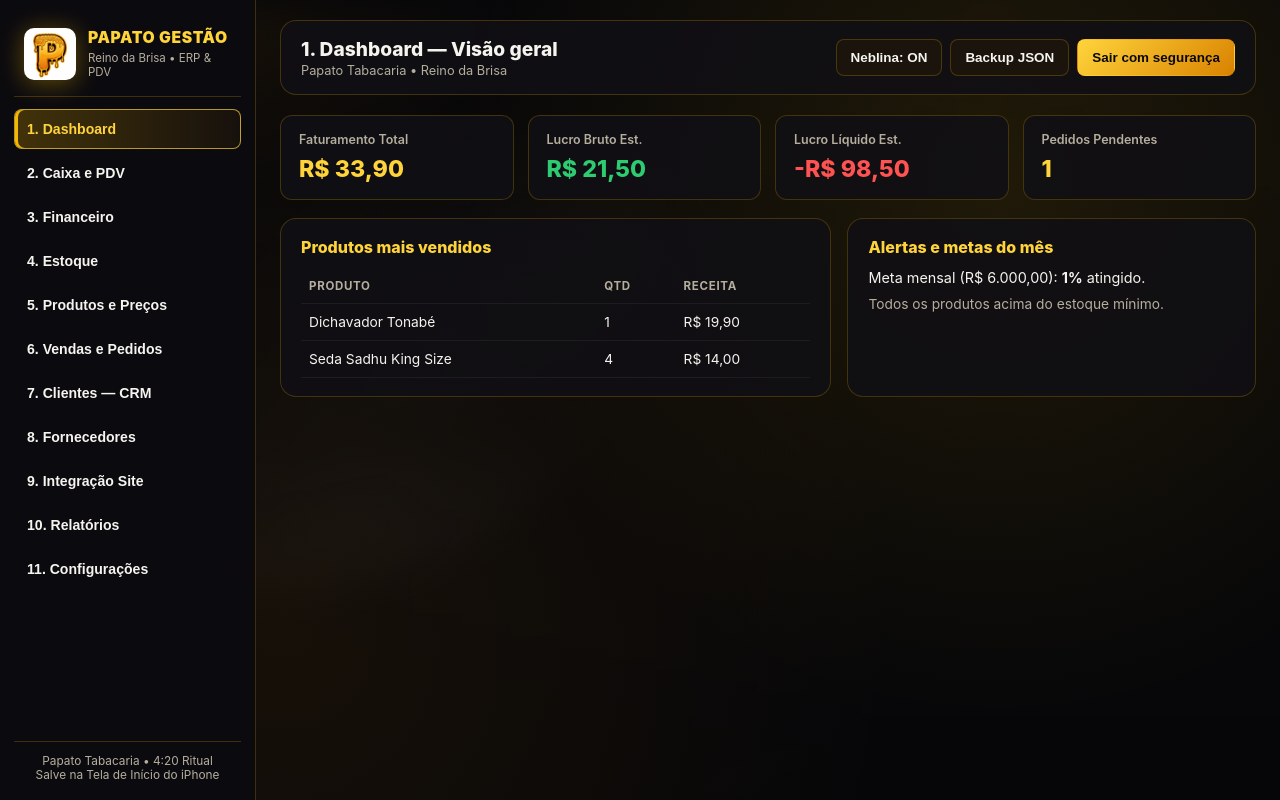
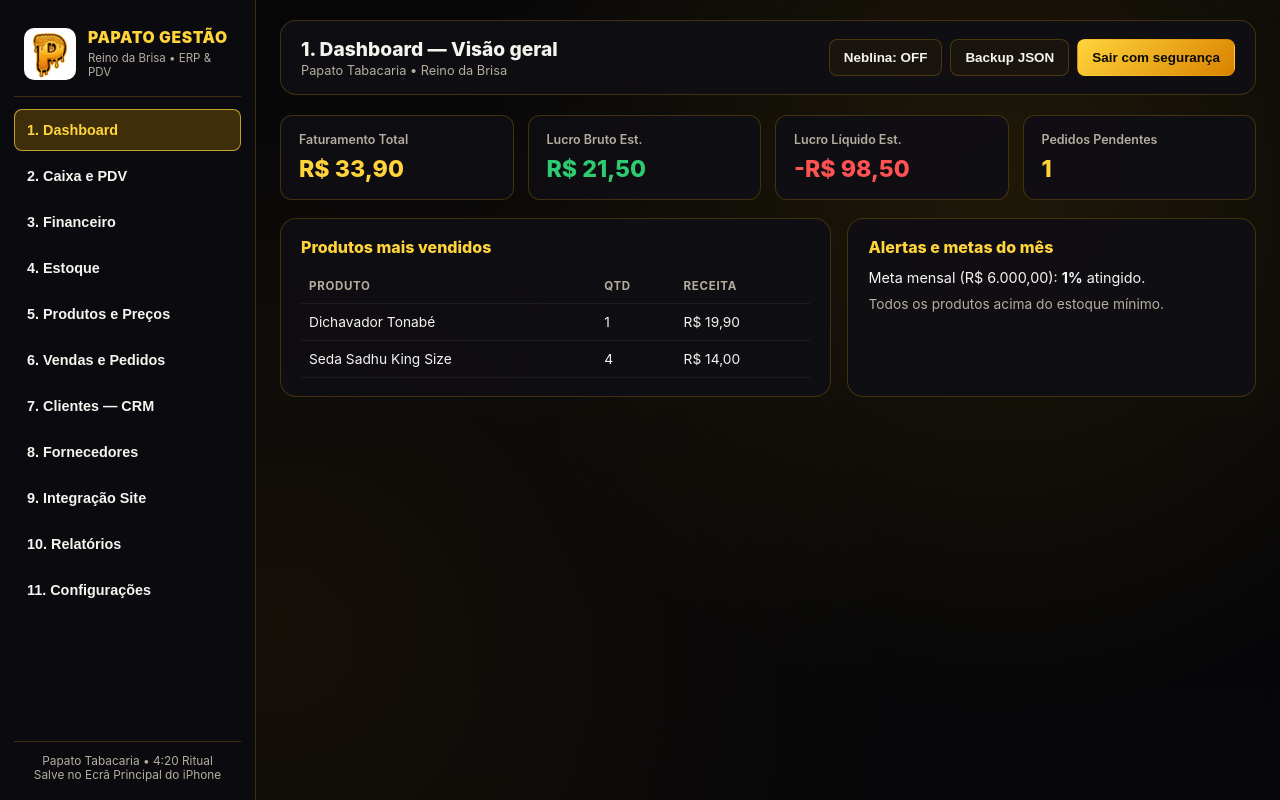
Before and after one commit to Papato4i20/gerenciador-painel, a plain HTML site: page index.html in a window 1280 px wide. Both pictures are taken after a click on the button "1. Dashboard". Drawn offline with Linux system fonts and the light colour scheme; animation ran at ten frames a second.

Commit message:
Update index.html

```diff
--- a/index.html
+++ b/index.html
@@ -1,7 +1,8 @@
 <!DOCTYPE html>
-<html lang="pt-BR">
+<html lang="pt-PT" translate="no">
 <head>
   <meta charset="UTF-8" />
+  <meta name="google" content="notranslate" />
   <meta name="viewport" content="width=device-width, initial-scale=1.0, maximum-scale=1.0, user-scalable=no" />
   <title>PAPATO GESTÃO • Tabacaria &amp; Headshop</title>
   <meta name="theme-color" content="#070709" />
@@ -14,9 +15,9 @@
   <style>
     :root {
       --bg-void: #070709;
-      --bg-surface: rgba(16, 15, 20, 0.88);
-      --bg-surface-strong: rgba(12, 11, 15, 0.96);
-      --bg-elevated: rgba(28, 22, 14, 0.9);
+      --bg-surface: rgba(16, 15, 20, 0.92);
+      --bg-surface-strong: rgba(12, 11, 15, 0.98);
+      --bg-elevated: rgba(28, 22, 14, 0.94);
       --gold: #f5b700;
       --gold-bright: #ffd43b;
       --honey: #d98200;
@@ -32,11 +33,13 @@
       --sidebar-w: 256px;
     }
 
-    * {
+    *, *::before, *::after {
       box-sizing: border-box;
       margin: 0;
       padding: 0;
       -webkit-tap-highlight-color: transparent;
+      animation: none !important;
+      transition: none !important;
     }
 
     html, body {
@@ -55,13 +58,12 @@
       height: 100vh;
       z-index: 0;
       pointer-events: none;
-      opacity: 1;
-      filter: blur(18px) contrast(1.12);
-      transition: opacity 0.25s ease;
+      display: none;
     }
 
-    #smokeCanvas.smoke-off {
-      opacity: 0;
+    #smokeCanvas.smoke-on {
+      display: block;
+      opacity: 0.7;
     }
 
     .ambient-overlay {
@@ -70,9 +72,9 @@
       z-index: 1;
       pointer-events: none;
       background:
-        radial-gradient(circle at 78% 22%, rgba(245, 183, 0, 0.11), transparent 46%),
-        radial-gradient(circle at 22% 78%, rgba(217, 130, 0, 0.08), transparent 52%),
-        linear-gradient(180deg, rgba(7, 7, 9, 0.18) 0%, rgba(7, 7, 9, 0.46) 100%);
+        radial-gradient(circle at 78% 22%, rgba(245, 183, 0, 0.1), transparent 46%),
+        radial-gradient(circle at 22% 78%, rgba(217, 130, 0, 0.07), transparent 52%),
+        linear-gradient(180deg, rgba(7, 7, 9, 0.25) 0%, rgba(7, 7, 9, 0.55) 100%);
     }
 
     /* Tela de bloqueio por PIN centralizada */
@@ -86,7 +88,7 @@
       align-items: center;
       justify-content: center;
       padding: 20px;
-      background: rgba(7, 7, 9, 0.96);
+      background: rgba(7, 7, 9, 0.97);
     }
 
     #lockScreen.active {
@@ -101,7 +103,7 @@
       border-radius: var(--radius-lg);
       padding: 28px 24px;
       text-align: center;
-      box-shadow: 0 24px 60px rgba(0, 0, 0, 0.85), 0 0 32px rgba(245, 183, 0, 0.16);
+      box-shadow: 0 24px 60px rgba(0, 0, 0, 0.85);
     }
 
     .lock-emblem {
@@ -119,7 +121,6 @@
       height: 100%;
       object-fit: contain;
       border-radius: 12px;
-      filter: drop-shadow(0 6px 18px rgba(245, 183, 0, 0.4));
     }
 
     .lock-title {
@@ -141,7 +142,7 @@
       padding: 12px 14px;
       border-radius: var(--radius-md);
       border: 1px solid var(--border-subtle);
-      background: rgba(0, 0, 0, 0.65);
+      background: rgba(0, 0, 0, 0.7);
       color: var(--gold-bright);
       font-size: 1.2rem;
       text-align: center;
@@ -153,7 +154,6 @@
 
     .pin-input:focus {
       border-color: var(--gold);
-      box-shadow: 0 0 0 3px rgba(245, 183, 0, 0.18);
     }
 
     .app-shell {
@@ -203,7 +203,6 @@
       height: 100%;
       object-fit: contain;
       border-radius: 10px;
-      filter: drop-shadow(0 3px 12px rgba(245, 183, 0, 0.38));
     }
 
     .brand-logo-wrap svg {
@@ -245,9 +244,9 @@
       background: transparent;
       border: 1px solid transparent;
       color: var(--text-main);
-      padding: 11px 12px;
+      padding: 12px;
       border-radius: var(--radius-sm);
-      font-size: 0.88rem;
+      font-size: 0.9rem;
       font-weight: 600;
       cursor: pointer;
       display: flex;
@@ -256,17 +255,10 @@
       touch-action: manipulation;
     }
 
-    .nav-btn:hover {
-      background: rgba(245, 183, 0, 0.09);
-      border-color: rgba(245, 183, 0, 0.24);
-      color: var(--gold-bright);
-    }
-
     .nav-btn.active {
-      background: linear-gradient(90deg, rgba(245, 183, 0, 0.24), rgba(217, 130, 0, 0.06));
+      background: rgba(245, 183, 0, 0.22);
       border-color: var(--border-active);
       color: var(--gold-bright);
-      box-shadow: inset 3px 0 0 var(--gold);
     }
 
     .sidebar-footer {
@@ -311,8 +303,8 @@
       border: 1px solid var(--border-subtle);
       color: var(--gold-bright);
       border-radius: var(--radius-sm);
-      padding: 9px 13px;
-      font-size: 1rem;
+      padding: 10px 14px;
+      font-size: 1.05rem;
       cursor: pointer;
       touch-action: manipulation;
     }
@@ -351,24 +343,10 @@
       touch-action: manipulation;
     }
 
-    .btn:active {
-      transform: scale(0.98);
-    }
-
-    .btn:hover {
-      border-color: var(--gold);
-      color: var(--gold-bright);
-    }
-
     .btn-gold {
       background: linear-gradient(135deg, var(--gold-bright), var(--honey));
       color: #09090b;
       border-color: transparent;
-    }
-
-    .btn-gold:hover {
-      filter: brightness(1.07);
-      color: #09090b;
     }
 
     .btn-danger {
@@ -386,12 +364,7 @@
       padding: 14px 16px;
       border-radius: var(--radius-md);
       border: 1px dashed rgba(245, 183, 0, 0.42);
-      background: rgba(10, 9, 13, 0.78);
-    }
-
-    .file-upload-box.dragover {
-      border-color: var(--gold-bright);
-      background: rgba(245, 183, 0, 0.12);
+      background: rgba(10, 9, 13, 0.82);
     }
 
     .file-upload-meta {
@@ -411,7 +384,7 @@
       padding: 14px 16px;
       margin-bottom: 14px;
       border-radius: var(--radius-md);
-      background: linear-gradient(90deg, rgba(245, 183, 0, 0.14), rgba(14, 13, 17, 0.75));
+      background: rgba(245, 183, 0, 0.1);
       border: 1px solid rgba(245, 183, 0, 0.3);
     }
 
@@ -430,7 +403,6 @@
       height: 100%;
       object-fit: contain;
       border-radius: 10px;
-      filter: drop-shadow(0 4px 14px rgba(245, 183, 0, 0.42));
     }
 
     .site-emblem-p svg {
@@ -542,7 +514,7 @@
 
     input, select, textarea {
       width: 100%;
-      background: rgba(8, 8, 11, 0.82);
+      background: rgba(8, 8, 11, 0.86);
       border: 1px solid var(--border-subtle);
       border-radius: var(--radius-sm);
       padding: 10px 11px;
@@ -571,7 +543,7 @@
       display: none;
       position: fixed;
       inset: 0;
-      background: rgba(0, 0, 0, 0.65);
+      background: rgba(0, 0, 0, 0.72);
       z-index: 25;
       pointer-events: none;
     }
@@ -596,7 +568,7 @@
         position: fixed;
         left: 0;
         top: 0;
-        width: min(82vw, 280px);
+        width: min(84vw, 290px);
         height: 100vh;
         z-index: 40;
       }
@@ -674,7 +646,7 @@
 
       <div class="sidebar-footer">
         Papato Tabacaria • 4:20 Ritual<br/>
-        Salve na Tela de Início do iPhone
+        Salve no Ecrã Principal do iPhone
       </div>
     </aside>
 
@@ -689,7 +661,7 @@
         </div>
 
         <div class="topbar-actions">
-          <button type="button" id="smokeBtn" class="btn" onclick="toggleSmoke()">Neblina: ON</button>
+          <button type="button" id="smokeBtn" class="btn" onclick="toggleSmoke()">Neblina: OFF</button>
           <button type="button" class="btn" onclick="exportBackup()">Backup JSON</button>
           <button type="button" class="btn btn-gold" onclick="lockApp()">Sair com segurança</button>
         </div>
@@ -879,7 +851,7 @@
           </div>
 
           <p style="font-size:0.86rem;line-height:1.5;color:var(--text-muted);">
-            Restaure ou importe um arquivo <strong>.json</strong> de backup para sincronizar seus dados entre sessões e dispositivos.
+            Restaure ou importe um ficheiro <strong>.json</strong> de cópia de segurança para sincronizar os seus dados entre sessões e dispositivos.
           </p>
 
           <div id="dropZoneJson" class="file-upload-box">
@@ -888,7 +860,7 @@
               Selecionar Backup .JSON
             </button>
             <div class="file-upload-meta">
-              Arquivo atual: <span id="selectedFileName" class="file-upload-name">Nenhum arquivo selecionado</span>
+              Ficheiro atual: <span id="selectedFileName" class="file-upload-name">Nenhum ficheiro selecionado</span>
             </div>
           </div>
         </div>
@@ -906,12 +878,12 @@
           <div class="panel-title">11. Configurações do Sistema</div>
           <div class="form-grid">
             <input type="number" id="cfgMeta" placeholder="Meta mensal (R$)" />
-            <input type="text" id="cfgPin" placeholder="Novo PIN de administrador (ex: 9213)" />
-            <button type="button" class="btn btn-gold" onclick="salvarConfig()">Salvar Configurações</button>
+            <input type="text" id="cfgPin" placeholder="Novo PIN de administrador" />
+            <button type="button" class="btn btn-gold" onclick="salvarConfig()">Guardar Configurações</button>
           </div>
           <div id="cfgFeedback" style="font-size:0.84rem;color:var(--gold-bright);margin-bottom:10px;"></div>
           <div style="margin-top:10px;">
-            <button type="button" class="btn btn-danger" onclick="resetarDados()">Resetar Dados de Demonstração</button>
+            <button type="button" class="btn btn-danger" onclick="resetarDados()">Repor Dados de Demonstração</button>
           </div>
         </div>
       </section>
@@ -919,13 +891,13 @@
   </div>
 
   <script>
-    const STORAGE_KEY = 'papato_gestao_state_v2';
+    const STORAGE_KEY = 'papato_gestao_state_v3';
     const ADMIN_PIN = '9213';
 
     const DEFAULT_STATE = {
       pin: ADMIN_PIN,
       locked: false,
-      smokeEnabled: true,
+      smokeEnabled: false,
       metaMensal: 6000,
       produtos: [
         { id: 1, nome: 'Seda Sadhu King Size', categoria: 'Sedas', custo: 1.1, preco: 3.5, estoque: 45, minimo: 10 },
@@ -963,7 +935,8 @@
           ...cloneDefaultState(),
           ...parsed,
           pin: parsed.pin ? String(parsed.pin).trim() : ADMIN_PIN,
-          locked: Boolean(parsed.locked)
+          locked: Boolean(parsed.locked),
+          smokeEnabled: Boolean(parsed.smokeEnabled)
         };
       } catch {
         return cloneDefaultState();
@@ -978,19 +951,37 @@
 
     const MODULE_META = {
       dashboard: ['1. Dashboard — Visão geral', 'Papato Tabacaria • Reino da Brisa'],
-      pdv: ['2. Caixa e PDV', 'Registro rápido de vendas no balcão ou delivery'],
-      financeiro: ['3. Financeiro', 'Controle de entradas, despesas e fluxo'],
+      pdv: ['2. Caixa e PDV', 'Registo rápido de vendas no balcão ou delivery'],
+      financeiro: ['3. Financeiro', 'Controlo de entradas, despesas e fluxo'],
       estoque: ['4. Estoque', 'Acompanhamento de quantidades e estoque mínimo'],
       produtos: ['5. Produtos e Preços', 'Catálogo, custos unitários e margem'],
       vendas: ['6. Vendas e Pedidos', 'Histórico completo de movimentações'],
       clientes: ['7. Clientes — CRM', 'Base de clientes e preferências de sessão'],
       fornecedores: ['8. Fornecedores', 'Parceiros de reposição e suprimentos'],
-      integracao: ['9. Integração Site', 'Conexão com o catálogo e backup de dados'],
+      integracao: ['9. Integração Site', 'Ligação com o catálogo e cópia de segurança'],
       relatorios: ['10. Relatórios', 'Resumo consolidado da operação'],
       configuracoes: ['11. Configurações', 'Metas mensais, PIN de segurança e dados']
     };
 
+    function toggleSidebar(force) {
+      const sb = document.getElementById('sidebar');
+      const bd = document.getElementById('mobileBackdrop');
+      const isMobile = window.innerWidth <= 768;
+      if (!isMobile) {
+        sb.classList.remove('open');
+        sb.style.display = '';
+        bd.classList.remove('active');
+        return;
+      }
+      const open = typeof force === 'boolean' ? force : !sb.classList.contains('open');
+      sb.classList.toggle('open', open);
+      sb.style.display = open ? 'flex' : 'none';
+      bd.classList.toggle('active', open);
+    }
+
     function switchModule(mod, btnEl) {
+      toggleSidebar(false);
+
       document.querySelectorAll('.module-section').forEach(s => s.classList.remove('active'));
       document.querySelectorAll('.nav-btn').forEach(b => b.classList.remove('active'));
 
@@ -1008,27 +999,18 @@
       document.getElementById('moduleSubtitle').textContent = sub;
 
       renderAll();
-      toggleSidebar(false);
-    }
-
-    function toggleSidebar(force) {
-      const sb = document.getElementById('sidebar');
-      const bd = document.getElementById('mobileBackdrop');
-      const isMobile = window.innerWidth <= 768;
-      if (!isMobile) {
-        sb.classList.remove('open');
-        bd.classList.remove('active');
-        return;
-      }
-      const open = typeof force === 'boolean' ? force : !sb.classList.contains('open');
-      sb.classList.toggle('open', open);
-      bd.classList.toggle('active', open);
+      window.scrollTo(0, 0);
     }
 
     window.addEventListener('resize', () => {
+      const sb = document.getElementById('sidebar');
+      const bd = document.getElementById('mobileBackdrop');
       if (window.innerWidth > 768) {
-        document.getElementById('sidebar')?.classList.remove('open');
-        document.getElementById('mobileBackdrop')?.classList.remove('active');
+        sb?.classList.remove('open');
+        if (sb) sb.style.display = '';
+        bd?.classList.remove('active');
+      } else if (!sb?.classList.contains('open') && sb) {
+        sb.style.display = 'none';
       }
     });
 
@@ -1076,7 +1058,7 @@
           <td>${item.qtd}</td>
           <td>${fmtBRL(item.receita)}</td>
         </tr>
-      `).join('') || '<tr><td colspan="3">Sem vendas registradas ainda.</td></tr>';
+      `).join('') || '<tr><td colspan="3">Sem vendas registadas ainda.</td></tr>';
 
       const pctMeta = state.metaMensal > 0 ? Math.round(((faturamento + outrasEntradas) / state.metaMensal) * 100) : 0;
       document.getElementById('metaResumo').innerHTML =
@@ -1163,7 +1145,7 @@
 
       state.vendas.push({
         id: Date.now(),
-        data: new Date().toLocaleTimeString('pt-BR', { hour: '2-digit', minute: '2-digit' }),
+        data: new Date().toLocaleTimeString('pt-PT', { hour: '2-digit', minute: '2-digit' }),
         cliente: `${cliente} (${pag})`,
         produtoId: prod.id,
         nomeProduto: prod.nome,
@@ -1242,7 +1224,7 @@
       if (meta > 0) state.metaMensal = meta;
       if (novoPin.length >= 4) state.pin = novoPin;
       document.getElementById('cfgPin').value = '';
-      document.getElementById('cfgFeedback').textContent = 'Configurações salvas com sucesso!';
+      document.getElementById('cfgFeedback').textContent = 'Configurações guardadas com sucesso!';
       saveState();
       renderAll();
     }
@@ -1252,6 +1234,7 @@
       state = cloneDefaultState();
       state.pin = pinAtual;
       state.locked = false;
+      state.smokeEnabled = false;
       saveState();
       renderAll();
     }
@@ -1297,13 +1280,11 @@
       ['dragenter', 'dragover'].forEach(evt => {
         dz.addEventListener(evt, e => {
           e.preventDefault();
-          dz.classList.add('dragover');
         });
       });
       ['dragleave', 'drop'].forEach(evt => {
         dz.addEventListener(evt, e => {
           e.preventDefault();
-          dz.classList.remove('dragover');
         });
       });
       dz.addEventListener('drop', e => {
@@ -1345,10 +1326,10 @@
       const canvas = document.getElementById('smokeCanvas');
       if (state.smokeEnabled) {
         btn.textContent = 'Neblina: ON';
-        canvas.classList.remove('smoke-off');
+        canvas.classList.add('smoke-on');
       } else {
         btn.textContent = 'Neblina: OFF';
-        canvas.classList.add('smoke-off');
+        canvas.classList.remove('smoke-on');
       }
     }
 
@@ -1358,85 +1339,6 @@
       updateSmokeButton();
     }
 
-    (function initSmoke() {
-      const canvas = document.getElementById('smokeCanvas');
-      const ctx = canvas.getContext('2d');
-      let w, h, clouds = [], t = 0;
-
-      function resize() {
-        w = canvas.width = window.innerWidth;
-        h = canvas.height = window.innerHeight;
-      }
-
-      function createClouds() {
-        const count = 26;
-        clouds = Array.from({ length: count }, (_, i) => ({
-          x: Math.random() * w,
-          y: Math.random() * h,
-          rx: 180 + Math.random() * 240,
-          ry: 130 + Math.random() * 180,
-          vx: (Math.random() - 0.5) * 0.65,
-          vy: -0.25 - Math.random() * 0.45,
-          phase: Math.random() * Math.PI * 2,
-          alpha: 0.08 + Math.random() * 0.09,
-          tone: i % 5 === 0 ? 'gold' : (i % 2 === 0 ? 'smoke' : 'ash')
-        }));
-      }
-
-      function draw() {
-        t += 0.012;
-        ctx.clearRect(0, 0, w, h);
-
-        if (state.smokeEnabled) {
-          for (const c of clouds) {
-            c.x += c.vx + Math.sin(t + c.phase) * 0.35;
-            c.y += c.vy;
-
-            if (c.y < -c.ry * 1.2) {
-              c.y = h + c.ry * 1.1;
-              c.x = Math.random() * w;
-            }
-            if (c.x < -c.rx * 1.2) c.x = w + c.rx;
-            if (c.x > w + c.rx * 1.2) c.x = -c.rx;
-
-            const pulse = c.alpha * (0.85 + 0.25 * Math.sin(t * 1.4 + c.phase));
-            const maxR = Math.max(c.rx, c.ry);
-            const grad = ctx.createRadialGradient(c.x, c.y, maxR * 0.06, c.x, c.y, maxR);
-
-            if (c.tone === 'gold') {
-              grad.addColorStop(0, `rgba(245, 183, 0, ${pulse * 0.78})`);
-              grad.addColorStop(0.5, `rgba(217, 130, 0, ${pulse * 0.35})`);
-              grad.addColorStop(1, 'rgba(217, 130, 0, 0)');
-            } else if (c.tone === 'smoke') {
-              grad.addColorStop(0, `rgba(225, 232, 240, ${pulse})`);
-              grad.addColorStop(0.55, `rgba(155, 165, 180, ${pulse * 0.45})`);
-              grad.addColorStop(1, 'rgba(155, 165, 180, 0)');
-            } else {
-              grad.addColorStop(0, `rgba(130, 138, 152, ${pulse * 0.85})`);
-              grad.addColorStop(0.6, `rgba(75, 82, 95, ${pulse * 0.38})`);
-              grad.addColorStop(1, 'rgba(75, 82, 95, 0)');
-            }
-
-            ctx.save();
-            ctx.translate(c.x, c.y);
-            ctx.scale(1, c.ry / c.rx);
-            ctx.fillStyle = grad;
-            ctx.beginPath();
-            ctx.arc(0, 0, c.rx, 0, Math.PI * 2);
-            ctx.fill();
-            ctx.restore();
-          }
-        }
-
-        requestAnimationFrame(draw);
-      }
-
-      window.addEventListener('resize', () => { resize(); createClouds(); });
-      resize();
-      createClouds();
-      draw();
-    })();
-
     if (state.locked) {
       document.getElementById('lockScreen').classList.add('active');
     }
```
